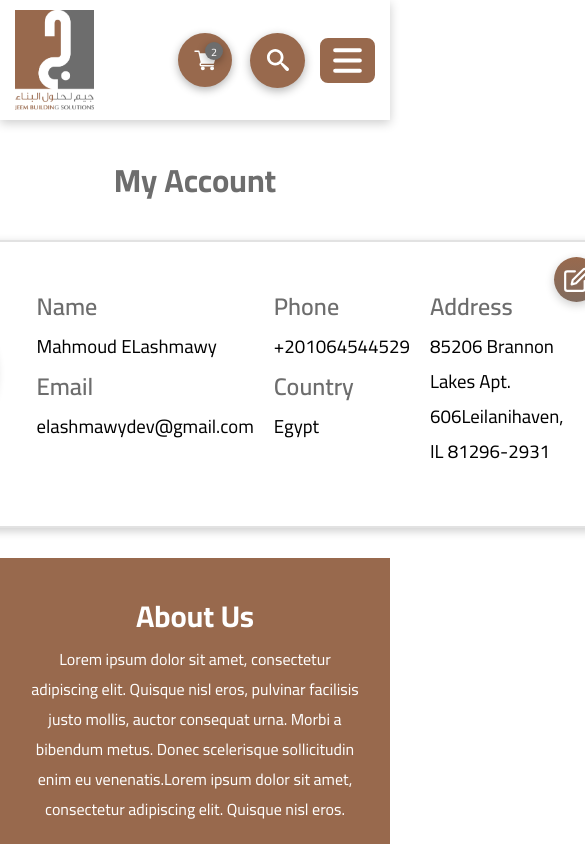
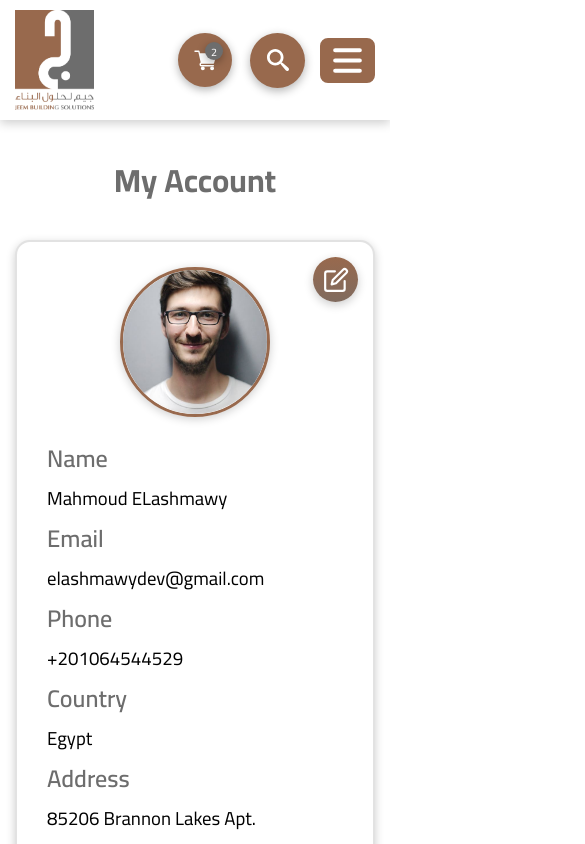
Before and after one commit to ELASHMAWYDEV/jeem, a React (Create React App) app in the folder client/: page /myaccount in a window 390 px wide. Shown: the top 844 px of the page, 585 px wide, since content can reach past the window. Built offline with nearby package versions, Linux system fonts and the light colour scheme.

Commit message:
responsive: MyAccount

```diff
--- a/client/src/styles/MyAccount.screen.scss
+++ b/client/src/styles/MyAccount.screen.scss
@@ -73,4 +73,44 @@
       font-weight: 400;
     }
   }
+
+  /*****************************/
+  @include media(desktop-lg) {
+  }
+  /*****************************/
+  @include media(desktop-sm) {
+
+  }
+  /*****************************/
+  @include media(tablet-lg) {
+    .info-container {
+      grid-template-columns: 1fr 1fr;
+      padding-top: 30px;
+    }
+  }
+  /*****************************/
+  @include media(tablet-sm) {
+    .img-container {
+      padding: 10px;
+    }
+    .info-container {
+      padding-top: 0px;
+
+    }
+    .myaccount-box {
+
+      flex-direction: column;
+    }
+  }
+  /*****************************/
+  @include media(phone-lg) {
+    padding: 30px 15px;
+    .info-container {
+      grid-template-columns: 1fr;
+    }
+
+  }
+  /*****************************/
+  @include media(phone-sm) {
+  }
 }
```
Also changed, not shown: 1 other file (tests, documents, lock files or other folders).
